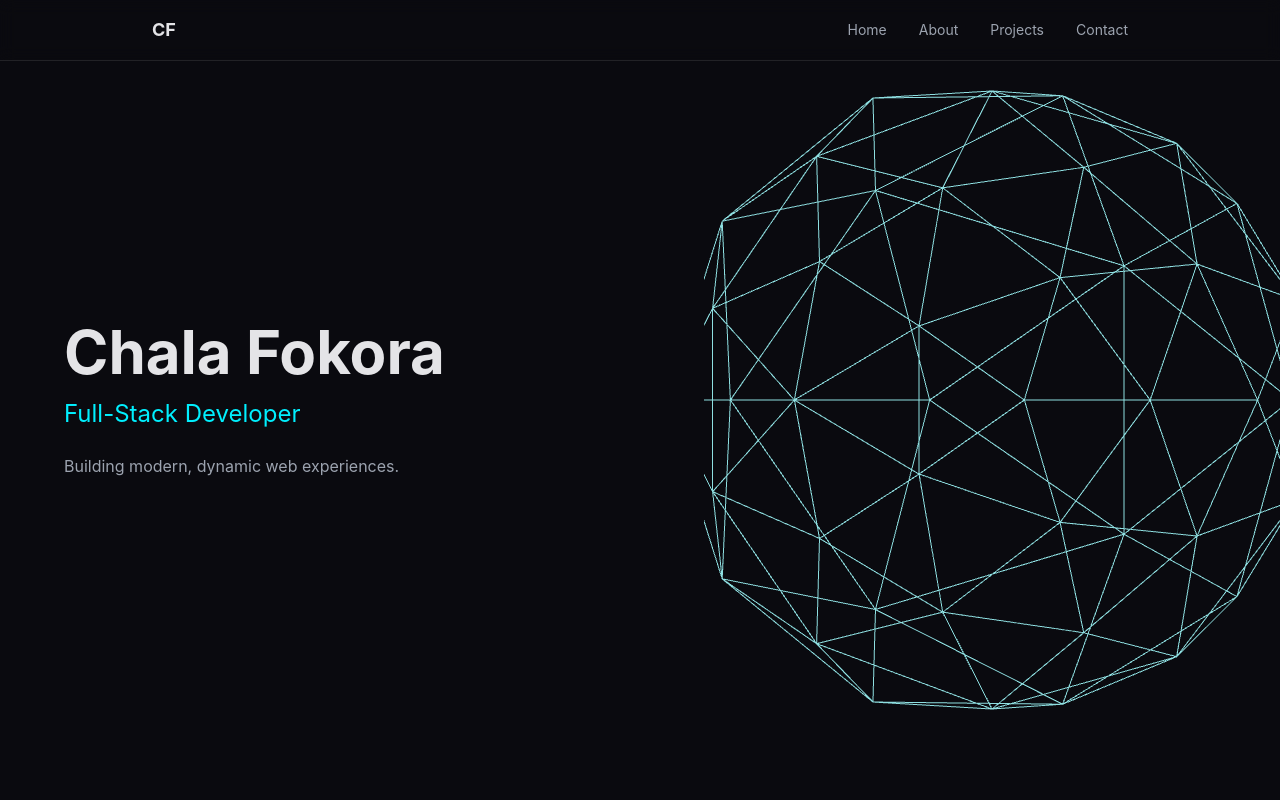
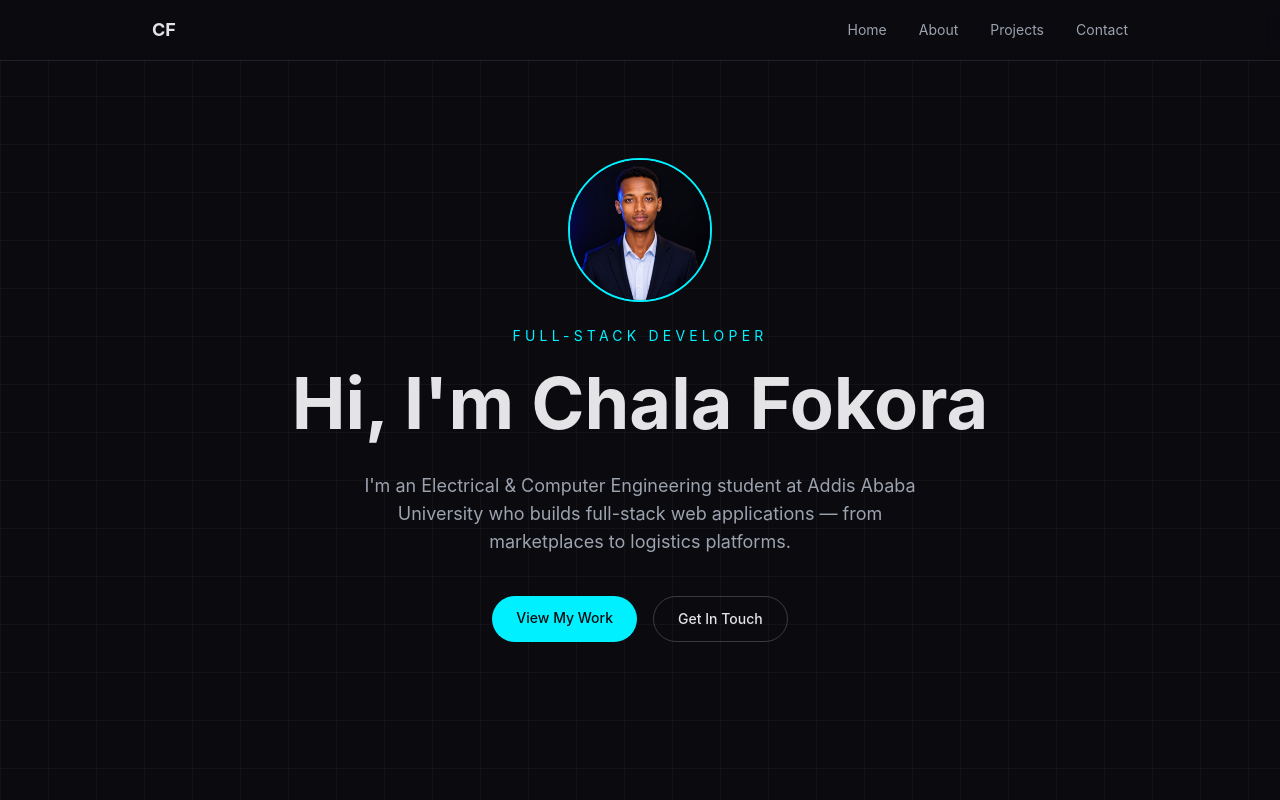
Before and after one commit to chala-tech/portfolio-v2, a React app: page / in a window 1280 px wide. Shown: the top 800 px of the page. Built offline with nearby package versions, Linux system fonts and the light colour scheme; the HTML template or start-up script is replaced by a standard one.

Commit message:
refactor: redesign Hero with identity-first layout, remove unused 3D wireframe

```diff
--- a/src/components/sections/Hero.jsx
+++ b/src/components/sections/Hero.jsx
@@ -1,17 +1,41 @@
-import Scene from "../three/Scene";
+import { motion } from "framer-motion";
 
 export default function Hero() {
   return (
-    <section id="home" className="relative flex h-screen w-full flex-col items-center overflow-hidden bg-bg md:flex-row">
-      <div className="z-10 flex flex-1 flex-col items-center justify-center px-6 text-center md:items-start md:px-16 md:text-left">
-        <h1 className="text-4xl font-bold text-text md:text-6xl">Chala Fokora</h1>
-        <p className="mt-4 text-lg text-accent md:text-2xl">Full-Stack Developer</p>
-        <p className="mt-6 max-w-md text-text-muted">Building modern, dynamic web experiences.</p>
-      </div>
+    <section id="home" className="relative flex min-h-screen w-full flex-col items-center justify-center overflow-hidden bg-bg px-6 py-32 text-center">
+      {/* subtle background grid */}
+      <div className="pointer-events-none absolute inset-0 bg-[linear-gradient(to_right,#ffffff08_1px,transparent_1px),linear-gradient(to_bottom,#ffffff08_1px,transparent_1px)] bg-[size:48px_48px]" />
 
-      <div className="h-[45vh] w-full flex-1 md:h-full">
-        <Scene />
-      </div>
+      <motion.div
+        initial={{ opacity: 0, y: 30 }}
+        animate={{ opacity: 1, y: 0 }}
+        transition={{ duration: 0.7, ease: "easeOut" }}
+        className="relative z-10 flex flex-col items-center"
+      >
+        <div className="h-28 w-28 overflow-hidden rounded-full border-2 border-accent md:h-36 md:w-36">
+          <img src="/src/assets/images/profile.jpg" alt="Chala Fokora" className="h-full w-full object-cover" />
+        </div>
+
+        <p className="mt-6 text-sm uppercase tracking-[0.3em] text-accent">Full-Stack Developer</p>
+
+        <h1 className="mt-3 text-5xl font-bold leading-tight text-text sm:text-6xl md:text-7xl">
+          Hi, I'm Chala Fokora
+        </h1>
+
+        <p className="mt-6 max-w-xl text-base text-text-muted md:text-lg">
+          I'm an Electrical & Computer Engineering student at Addis Ababa University who builds
+          full-stack web applications — from marketplaces to logistics platforms.
+        </p>
+
+        <div className="mt-10 flex flex-wrap justify-center gap-4">
+          <a href="#projects" className="rounded-full bg-accent px-6 py-3 text-sm font-medium text-bg transition hover:opacity-90">
+            View My Work
+          </a>
+          <a href="#contact" className="rounded-full border border-white/20 px-6 py-3 text-sm font-medium text-text transition hover:border-accent hover:text-accent">
+            Get In Touch
+          </a>
+        </div>
+      </motion.div>
     </section>
   );
 }
```
